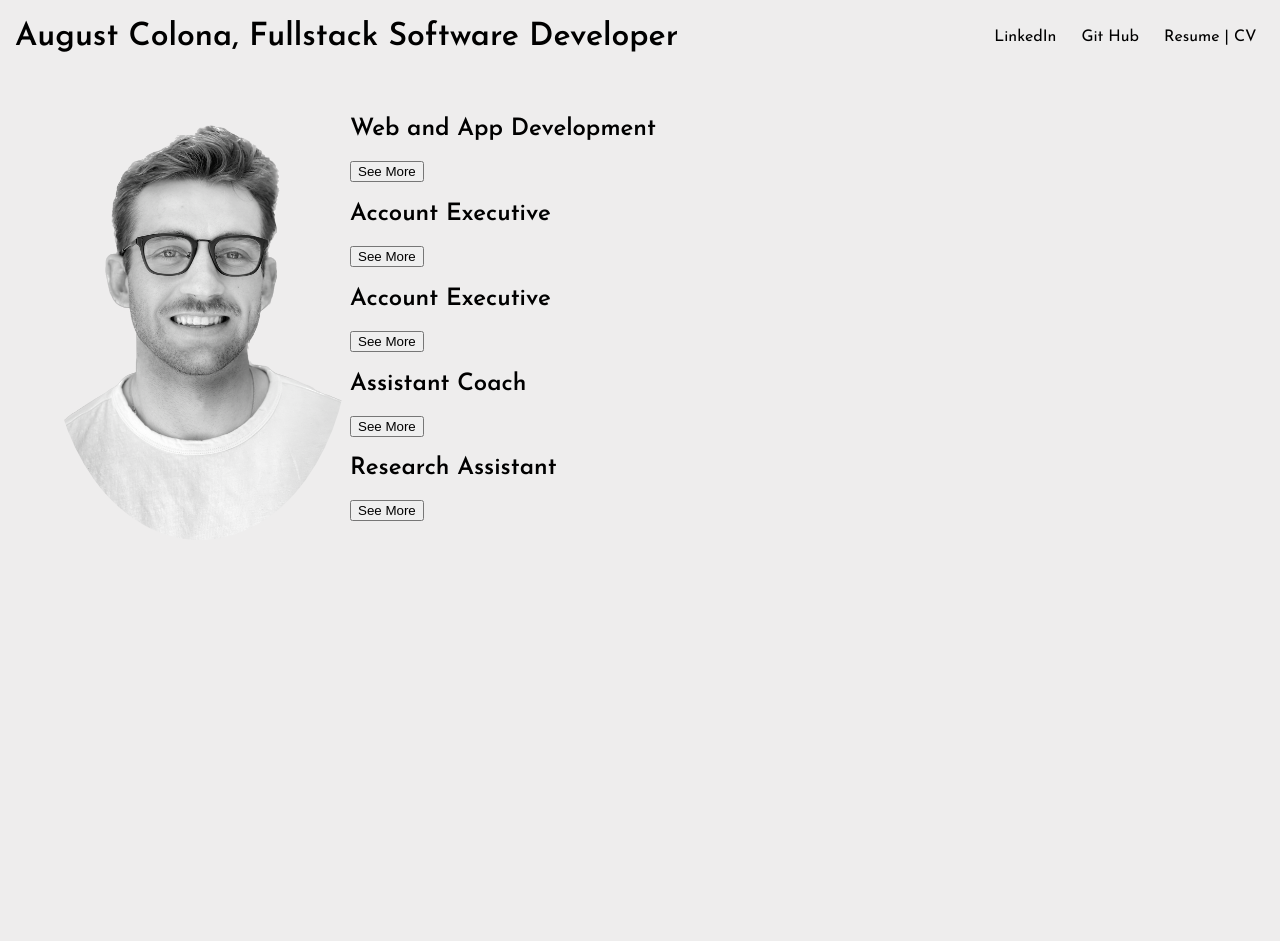
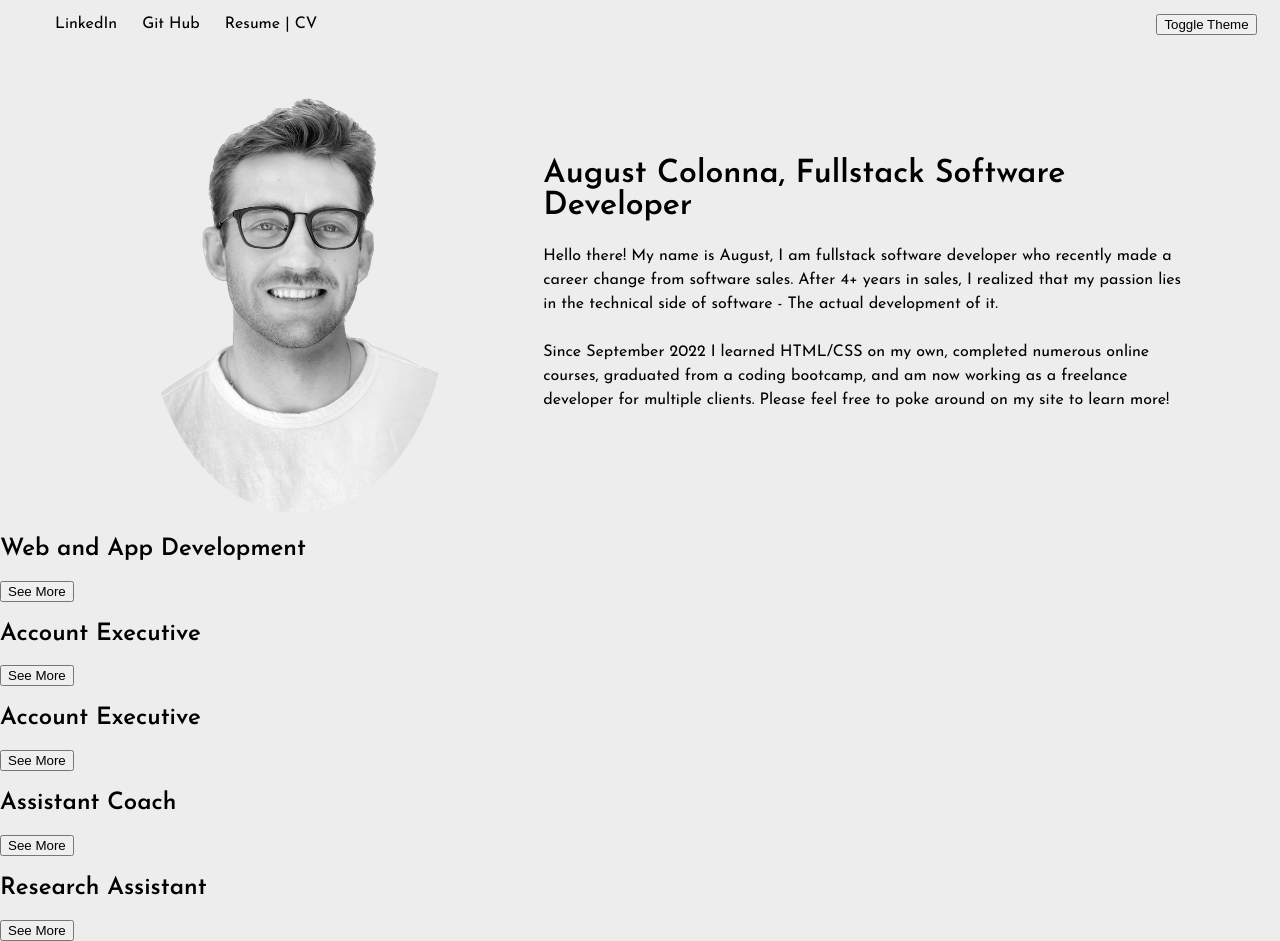
Before and after one commit to augustcolonna/portfolioWebsite, a React (Vite) app: page / in a window 1280 px wide. Before the commit the page ends 800 px from the top, so only its background shows below. Built offline with nearby package versions, Linux system fonts and the light colour scheme; a web font is replaced by a local one.

Commit message:
Changed file structure, updated how props are being passed, added light and dark theme feature

```diff
--- a/package.json
+++ b/package.json
@@ -10,12 +10,15 @@
     "preview": "vite preview"
   },
   "dependencies": {
+    "@mui/material": "^5.14.5",
+    "@mui/styled-engine-sc": "^5.12.0",
     "animate.css": "^4.1.1",
     "react": "^18.2.0",
     "react-curved-text": "^2.0.2",
     "react-dom": "^18.2.0",
     "react-router-dom": "^6.14.2",
-    "sass": "^1.64.2"
+    "sass": "^1.64.2",
+    "styled-components": "^5.3.11"
   },
   "devDependencies": {
     "@types/react": "^18.2.15",
--- a/src/App.jsx
+++ b/src/App.jsx
@@ -1,11 +1,13 @@
 import { Route, Routes } from "react-router-dom";
-import Hello from "./components/Hello";
+import MainPage from './components/MainPage'
 
 function App() {
+
+
 	return (
 		<div>
 			<Routes>
-				<Route path="/" element={<Hello />} />
+				<Route path="/" element={<MainPage />} />
 			</Routes>
 		</div>
 	);
--- a/src/components/Hello.jsx
+++ /dev/null
@@ -1,27 +0,0 @@
-// import React from "react";
-import headShotPhoto from "../assets/subject.png";
-import "../stylesheets/hello.scss";
-import Bio from "./Bio";
-function Hello() {
-	return (
-		<div className="main-container">
-			<div className="top-banner">
-				<h1>August Colona, Fullstack Software Developer</h1>
-				<ul>
-					<li>LinkedIn</li>
-					<li>Git Hub</li>
-					<li>Resume | CV</li>
-				</ul>
-			</div>
-
-			<div className="hello-container">
-				<div className="head-shot">
-					<img src={headShotPhoto} alt="head shot photo" />
-				</div>
-				<Bio />
-			</div>
-		</div>
-	);
-}
-
-export default Hello;
--- a/src/components/JobCard.jsx
+++ b/src/components/JobCard.jsx
@@ -10,8 +10,7 @@ function jobCard(props) {
     setShowJobDetails(!showJobDetails);
   }
   return (
-		<div>
-			<div className="expereience-container">
+    <div className="expereience-information">
       <h2>{experience.jobName}</h2>
       <button
         onClick={() => {
@@ -34,7 +33,6 @@ function jobCard(props) {
         ""
       )}
     </div>
-		</div>
   );
 }
 
--- /dev/null
+++ b/src/components/MainPage.jsx
@@ -0,0 +1,32 @@
+// import React from "react";
+import "../stylesheets/main-styles.scss";
+import { useState, useEffect } from "react";
+import Bio from "./Bio";
+import ProfilePicture from "./ProfilePicture";
+import TopBanner from "./TopBanner";
+
+function MainPage() {
+  const [theme, setTheme] = useState("light")
+
+	function toggleTheme () {
+		if(theme === 'light'){
+			setTheme('dark')
+		}else{
+			setTheme('light')
+		}
+	}
+
+  useEffect(() => {
+    document.body.className = theme;
+  }, [theme]);
+
+  return (
+    <div className={"main-container " + {theme}}>
+      <TopBanner toggleTheme={toggleTheme}/>
+      <ProfilePicture />
+      <Bio />
+    </div>
+  );
+}
+
+export default MainPage;
--- /dev/null
+++ b/src/components/ProfilePicture.jsx
@@ -0,0 +1,27 @@
+import headShotPhoto from "../assets/subject.png";
+import "../stylesheets/main-styles.scss";
+
+function ProfilePicture() {
+  return (
+    <div className="profile-container">
+      <div className="head-shot">
+        <img src={headShotPhoto} alt="head shot photo" />
+      </div>
+      <div className="bio">
+        <h1>August Colonna, Fullstack Software Developer</h1>
+        <p>
+          Hello there! My name is August, I am fullstack software developer who
+          recently made a career change from software sales. After 4+ years in
+          sales, I realized that my passion lies in the technical side of
+          software - The actual development of it. <br></br>
+          <br></br> Since September 2022 I learned HTML/CSS on my own, completed
+          numerous online courses, graduated from a coding bootcamp, and am now
+          working as a freelance developer for multiple clients. Please feel
+          free to poke around on my site to learn more!{" "}
+        </p>
+      </div>
+    </div>
+  );
+}
+
+export default ProfilePicture;
--- /dev/null
+++ b/src/components/TopBanner.jsx
@@ -0,0 +1,20 @@
+
+
+function TopBanner(props) {
+  const { toggleTheme } = props;
+
+  return (
+    <div className="top-banner">
+      <ul>
+        <li>LinkedIn</li>
+        <li>Git Hub</li>
+        <li>Resume | CV</li>
+      </ul>
+      <button onClick={toggleTheme}>
+       Toggle Theme
+      </button>
+    </div>
+  );
+}
+
+export default TopBanner;
--- a/src/stylesheets/hello.scss
+++ b/src/stylesheets/main-styles.scss
@@ -17,6 +17,12 @@ body {
 	-moz-animation: fadeIn 2s ease-in;
 	animation: fadeIn 2s ease-in;
 	margin: 0 auto;
+	width: 100vw;
+}
+
+.dark {
+	background-color: #000;
+	color: #eeeded;
 }
 
 .top-banner {
@@ -41,12 +47,28 @@ body {
 	border-radius: 50%;
 	margin-left: 50px;
 	margin-top: 50px;
+
 }
 
-.hello-container {
+.profile-container{
 	display: flex;
+	flex-direction: row;
 	align-items: center;
+	justify-content: space-evenly;
+	width: 100vw;
 }
+
+.bio {
+	width: 50%;
+
+	p {
+		line-height: 1.5rem;
+	}
+}
+
+
+
+
 
 @-moz-keyframes fadeIn {
 	from {
```
Also changed, not shown: src/assets/moon (1).png (added), src/components/ThemeSwitch.jsx (added), 1 other file (tests, documents, lock files or other folders). Lines whose indentation alone changed are shown as unchanged.
